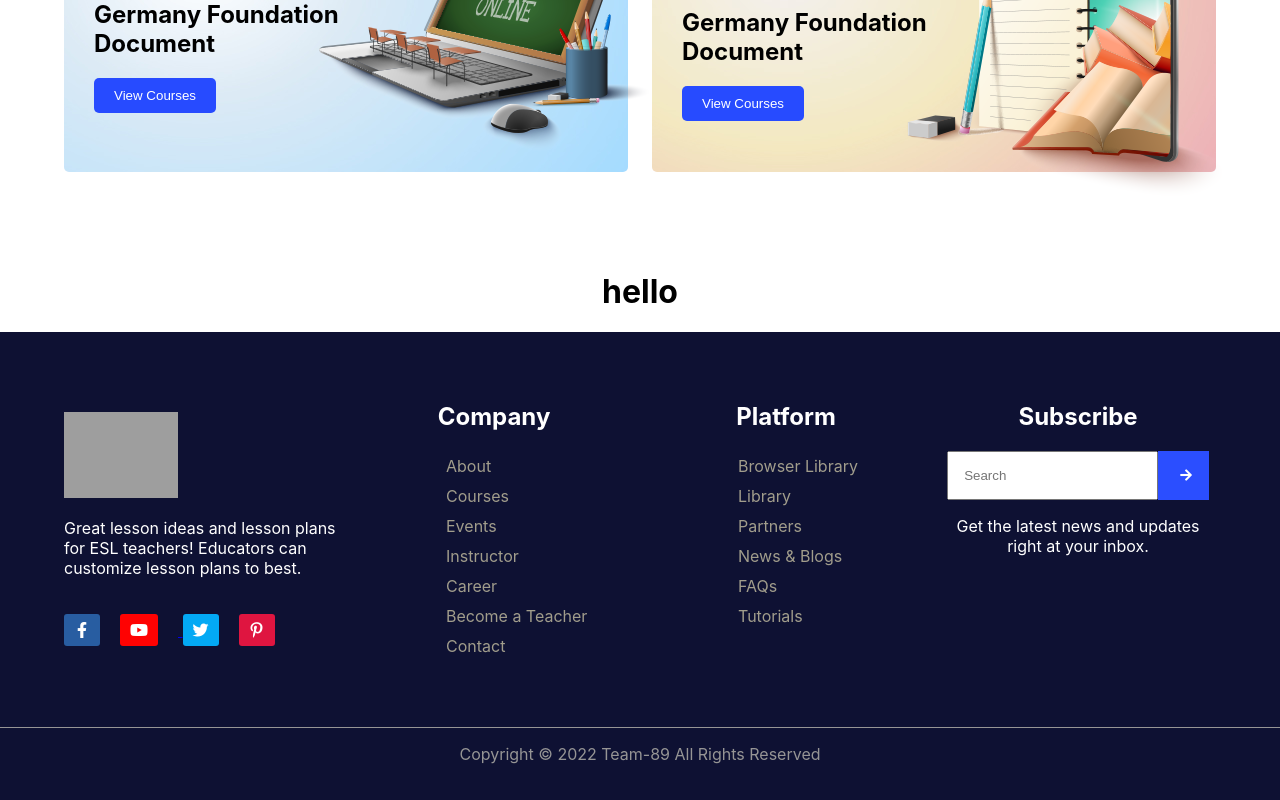
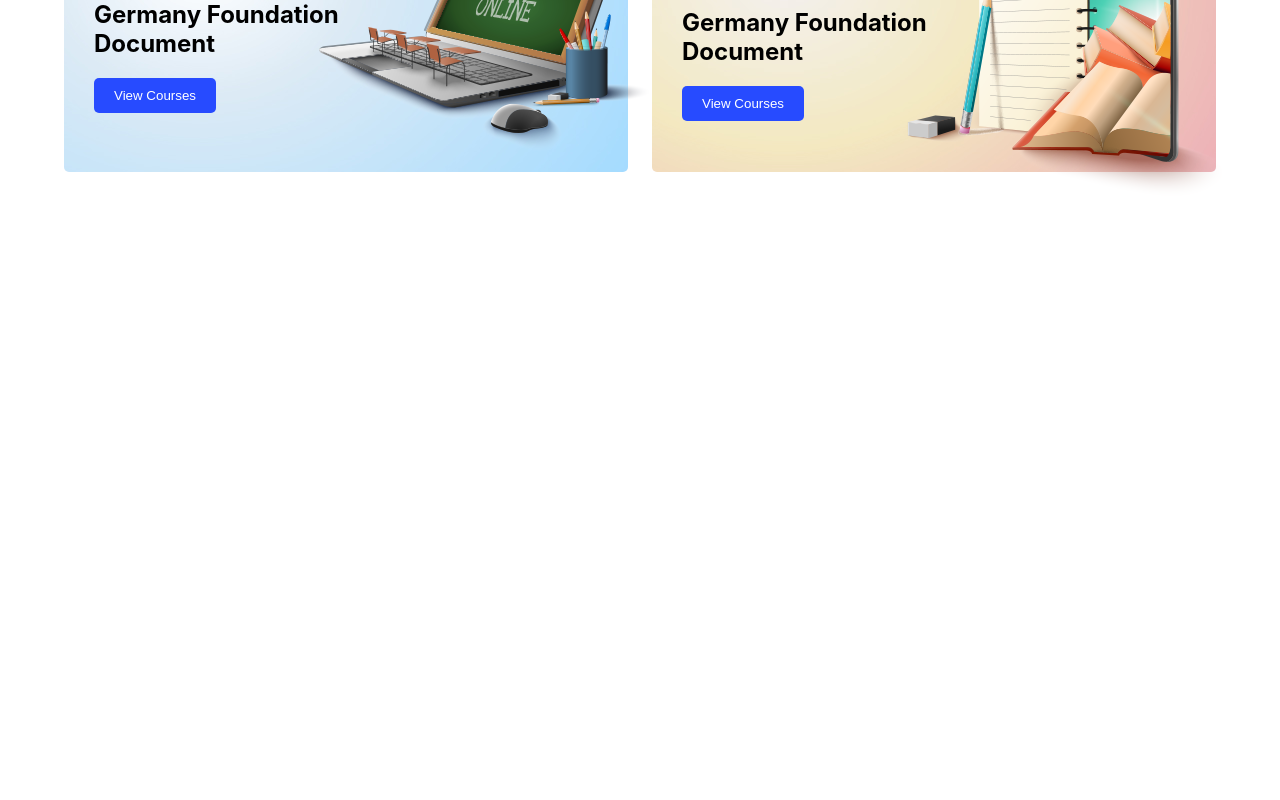
Before and after one commit to thekawsarhossain/team-project-educational, a React (Create React App) app: page / in a window 1280 px wide. Shown: the part 748-1548 px from the top of the page. After the commit the page ends 1020 px from the top, so only its background shows below. Built offline with nearby package versions, Linux system fonts and the light colour scheme; grey boxes are pictures that could not be loaded.

Commit message:
added cousese card

```diff
--- a/src/components/Shared/Footer/Footer.css
+++ /dev/null
@@ -1,66 +0,0 @@
-footer{
-  background-color: #0E1133;
-  color: white;
-  padding: 50px 0px 20px 0px;
-}
-
-.footer-item-1 img{
-width: 114px;
-}
-.footer-item-1{
-  text-align: left;
-  margin-top: 30px;
-}
-
-.footer-icon i{
-  margin-top: 20px;
-  margin-right: 20px;
-  color: white;
-  border-radius: 3px;
-  cursor: pointer;
-  }
-
-  .fa-facebook-f{
-   background-color: #285DA1;
-   padding: 8px 13px;
-  }
-  .fa-twitter{
-    background-color: #03A9F4;
-    padding: 8px 10px;
-  }
-  .fa-pinterest-p{
-    background-color: #df1540;
-    padding: 8px 12px;
-  }
-  .fa-youtube{
-    background-color: #FF0202;
-    padding: 8px 10px;
-  }
-
-  /* footer-item-2 */
-
-  .footer-item-2 ul li{
-    list-style: none;
-    text-align: start;
-    padding-left: 50px;
-    line-height: 30px;
-    color: #A19D8C;
-  }
-
-  .footer-item-4 input{
-   padding: 15px;
-  }
-
-  .footer-item-4 button{
-    padding: 15px;
-    background: #2b4eff;
-    border: 0;
-    color: white;
-    border: 2px solid #2b4eff;
-  }
-
-  .copyright{
-    margin-top: 50px;
-    border-top: 1px solid;
-    color: rgb(150, 149, 149);
-  }
--- a/src/components/Shared/Footer/Footer.js
+++ b/src/components/Shared/Footer/Footer.js
@@ -1,75 +1,11 @@
-import { Container } from "@mui/material";
-import React from "react";
-import "./Footer.css";
-import Box from '@mui/material/Box';
-import Grid from '@mui/material/Grid';
-import FooterBanner from "../../Home/FooterBanner/FooterBanner";
+import React from 'react';
+
 const Footer = () => {
   return (
-  <div>
-    <FooterBanner/>
-  <footer>
-  <Container>
-  <Box sx={{ flexGrow: 1 }}>
-      <Grid container spacing={2} columns={16}>
-        <Grid item xs={12} md={4}>
-          <div className="footer-item-1">
-            <img src="https://www.devsnews.com/wp/educal/wp-content/themes/educal/assets/img/logo/logo.png" alt="" srcset="" />
-         <p>Great lesson ideas and lesson plans for ESL teachers! Educators can customize lesson plans to best.</p>
-         <div className="footer-icon ">
-                <a target='_blank' href="https://www.facebook.com">      <i className="fab fa-facebook-f"></i></a>
-               <a target='_parent' href="https://www.youtube.com/"><i className="fab fa-youtube"></i></a>
-            <a target='_blank' href="https://twitter.com/home"> <i className="fab fa-twitter"></i></a>
+    <div>
 
-           <a target='_blank' href="https://www.pinterest.com/"><i className="fab fa-pinterest-p"></i></a>
-
-          </div>
-          </div>
-        </Grid>
-        <Grid item xs={12}md={4}>
-        <div className="footer-item-2">
-        <h2>Company</h2>
-        <ul>
-          <li>About</li>
-          <li>Courses</li>
-          <li>Events</li>
-          <li>Instructor</li>
-          <li>Career</li>
-          <li>Become a Teacher</li>
-          <li>Contact</li>
-        </ul>
-        </div>
-        </Grid>
-        <Grid item xs={12} md={4}>
-        <div className="footer-item-2">
-        <h2>Platform</h2>
-        <ul>
-          <li>Browser Library</li>
-          <li>Library</li>
-          <li>Partners</li>
-          <li>News & Blogs</li>
-          <li>FAQs</li>
-          <li>Tutorials</li>
-
-        </ul>
-        </div>
-        </Grid> <Grid item xs={12} md={4}>
-        <div className="footer-item-4">
-          <h2>Subscribe</h2>
-          <input  type="text" placeholder='Search' />
-            <button className='arrow-btn'><i className="fas fa-arrow-right"></i></button>
-          <p>Get the latest news and updates right at your inbox.</p>
-        </div>
-        </Grid>
-      </Grid>
-    </Box>
-
-  </Container>
-  <div className="copyright">
-      <p>Copyright © 2022 Team-89  All Rights Reserved</p>
     </div>
-  </footer>
-  </div>);
+  );
 };
 
 export default Footer;
```
Also changed, not shown: src/components/Home/CourseSlider/CourseSlider.css (indentation only), src/components/Home/CourseSlider/CourseSlider.js (line endings or trailing spaces).
